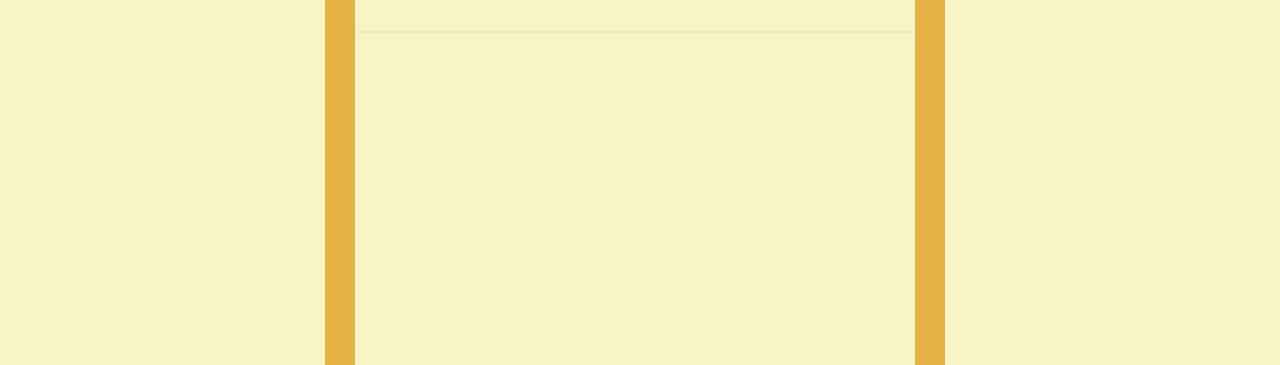
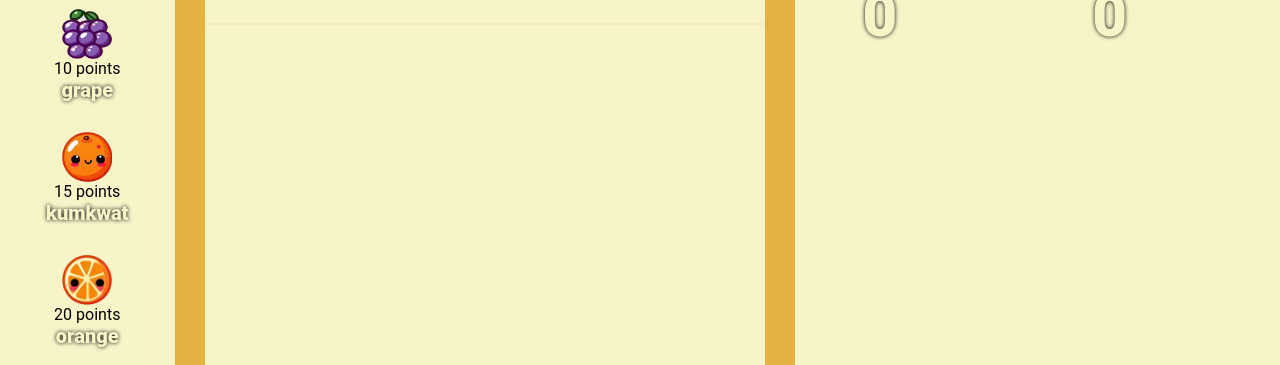
Before and after one commit to GamerBike39/suikaGame_clone, a website built with Vite: page index.html in a window 1280 px wide. Shown: the part 91-456 px from the top of the page. Built offline with nearby package versions, Linux system fonts and the light colour scheme.

Commit message:
add highscore and rules

```diff
--- a/fruits.js
+++ b/fruits.js
@@ -64,18 +64,18 @@ export const FRUITS = [
         scoreValue: 50
 
     },
-    {
-        label: "melon",
-        radius: 270 / 2,
-        color: "#89CE13",
-        url: "melon.webp",
-        scoreValue: 60
-    },
-    {
-        label: "watermelon",
-        radius: 300 / 2,
-        color: "#26AA1E",
-        url: "watermelon.webp",
-        scoreValue: 100
-    },
+    // {
+    //     label: "melon",
+    //     radius: 270 / 2,
+    //     color: "#89CE13",
+    //     url: "melon.webp",
+    //     scoreValue: 60
+    // },
+    // {
+    //     label: "watermelon",
+    //     radius: 300 / 2,
+    //     color: "#26AA1E",
+    //     url: "watermelon.webp",
+    //     scoreValue: 100
+    // },
 ];
--- a/index.html
+++ b/index.html
@@ -10,15 +10,21 @@
   <body>
     <div id="app">
       <div class="rules">
-        <div>règles</div>
+        <div id="regle"></div>
       </div>
       <div id="game"></div>
       <div class="score">
-        <div>score</div>
-        <div id="scoreValue"></div>
+        <div class="scoreValue">
+          <div>score</div>
+          <div id="scoreValue"></div>
+        </div>
+        <div class="highscore">
+          <div>highscore</div>
+          <div id="highScoreValue">0</div>
+        </div>
       </div>
     </div>
-    <audio id="fruitSound" src="./public/Plop.mp3"></audio>
+    <audio id="fruitSound" src="./Plop.mp3"></audio>
     <script type="module" src="/main.js"></script>
   </body>
 </html>
--- a/main.js
+++ b/main.js
@@ -66,6 +66,21 @@ let scoreValueOrigine = (index) => {
 let scoreValue = 0;
 let scorePrint = document.getElementById("scoreValue");
 scorePrint.innerText = scoreValue;
+let highScore = document.getElementById("highScoreValue");
+let highScoreValue = localStorage.getItem("highScore") || 0;
+
+function updateHighScore() {
+  if (scoreValue > highScoreValue) {
+    highScoreValue = scoreValue;
+    localStorage.setItem("highScore", highScoreValue);
+  }
+  highScore.innerText = highScoreValue;
+}
+updateHighScore();
+
+
+
+
 
 function addCurrentFruit() {
   const randomFruit = getRandomFruit();
@@ -190,14 +205,44 @@ Events.on(engine, "collisionStart", (event) => {
       scoreValue += scoreValueOrigine(index + 1); // on ajoute le score du fruit suivant
       scorePrint.innerHTML = scoreValue; // on affiche le score
 
+
     }
     if ((bodyA.label === "topLine" || bodyB.label === "topLine") && !disableActionAddFruit) {
       // si le fruit touche la ligne du haut, on le supprime
       alert("Game over");
     }
+    updateHighScore();
   });
 });
 
 
 
 addCurrentFruit();
+
+// affichage des règles du jeu
+const imgPath = FRUITS.map((fruit) => {
+  return `<img src="./${fruit.label}.webp" alt="${fruit.label}" width=50 height=50/>`;
+});
+const rulesScore = FRUITS.map((fruit) => {
+  return `<p>${fruit.scoreValue} points</p>`;
+}
+);
+const rulesName = FRUITS.map((fruit) => {
+  return `<p class="fruitLabel">${fruit.label}</p>`;
+}
+);
+// regle.innerHTML = imgPath.join("");
+// creation d'un tableau pour afficher les images, les scores et les noms des fruits
+const rules = [];
+for (let i = 0; i < FRUITS.length; i++) {
+  rules.push(imgPath[i], rulesScore[i], rulesName[i]);
+}
+
+// affichage des images, des scores et des noms des fruits, ces 3 données regroupées par div
+const rulesDiv = document.getElementById("regle");
+for (let i = 0; i < rules.length; i += 3) {
+  const div = document.createElement("div");
+  div.innerHTML = rules[i] + rules[i + 1] + rules[i + 2];
+  rulesDiv.appendChild(div);
+
+}
--- a/style.css
+++ b/style.css
@@ -1,6 +1,9 @@
-@tailwind base;
-@tailwind components;
-@tailwind utilities;
+*{
+    margin: 0;
+    padding: 0;
+    box-sizing: border-box;
+    font-family: 'Roboto', sans-serif;
+}
 
 body{
     background-color: #F7F4C8;
@@ -19,21 +22,57 @@ body{
     border-radius: 10% 10% 0 10%;
 }
 
-.score, .rules{
+.score{
     font-size: 60px;
-    font-weight: bold;
-    color: #292926;
-    /* text-shadow: 0 0px 5px #000; */
+    font-weight: 900;
+    color: #F7F4C8;
+    text-shadow: 0 0px 4px #000;
     display: flex;
   height: 100%;
   width: 100%;
 }
 
-.score > div, .rules > div{
+.score > div{
     margin: 0 10px;
     height: 100%;
     width: 100%;
     display: flex;
-    align-items: start;
+    align-items: center;
+    justify-content: start;
+    flex-direction: column;
+}
+
+.rules{
+    display: flex;
+    width: 100%;
+}
+
+#regle{
+    display: flex;
+    flex-wrap: wrap;
     justify-content: center;
+    align-items: center;
+    width: 100%;
+    gap: 10px;
 }
+
+#regle > div{
+    width: fit-content;
+    height: fit-content;
+    padding: 10px;
+    display: flex;
+    justify-content: center;
+    align-items: center;
+    flex-direction: column;
+}
+
+.fruitLabel{
+    font-size: 20px;
+    font-weight: 900;
+    color: #F7F4C8;
+    text-shadow: 0 0px 4px #000;
+}
+
+canvas{
+    border-radius: 0% 0% 5% 5%;
+}
```
